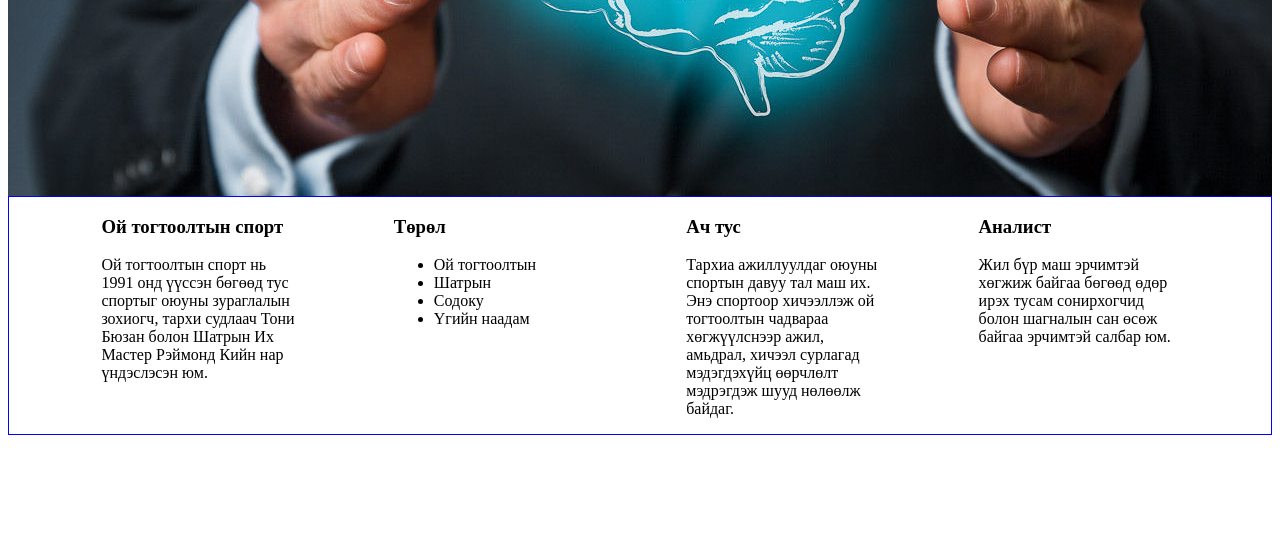
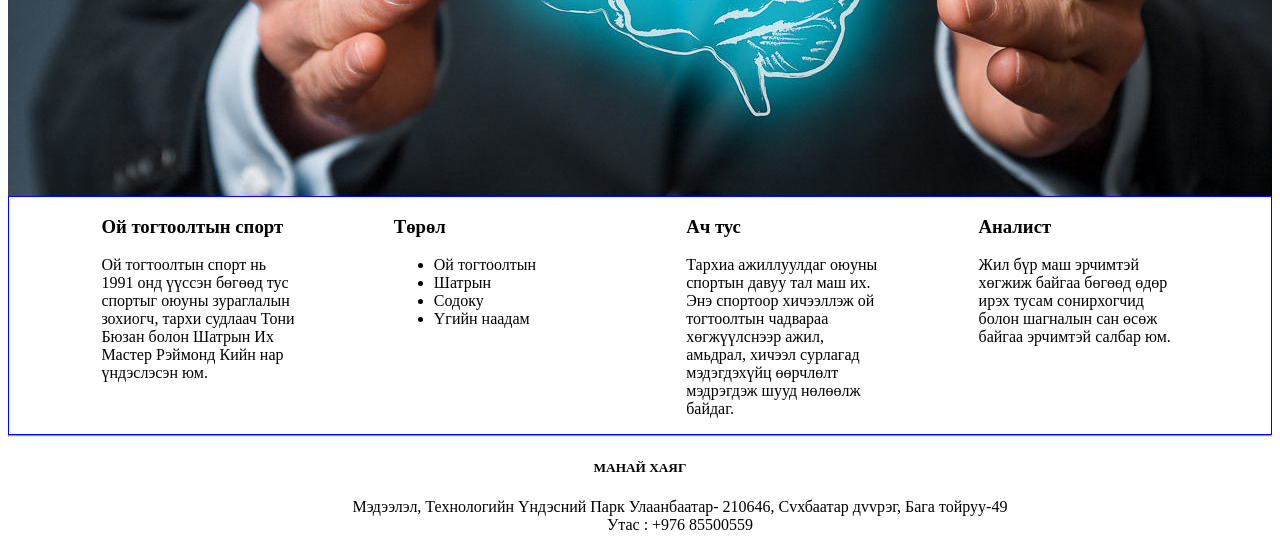
Before and after one commit to enkhmgln/ProjectLuna, a plain HTML site: page main.html in a window 1280 px wide. Shown: the part 292-842 px from the top of the page. Before the commit the page ends 800 px from the top, so only its background shows below. Drawn offline with Linux system fonts and the light colour scheme.

Commit message:
footsection up

```diff
--- a/main.html
+++ b/main.html
@@ -81,6 +81,25 @@
             <p>Жил бүр маш эрчимтэй хөгжиж байгаа бөгөөд өдөр ирэх тусам сонирхогчид болон шагналын сан өсөж байгаа эрчимтэй салбар юм.</p>
         </div>
 </section>
+   <hr>
+<div id="footsection">
+    <div id="footsection" align="center">
+        <div class="middle y-bg-color m-color py-5">
+            <div class="container">
+                <div class="row">
+                    <div class="col-md-4">
+                        <h5 class="font-weight-bold">МАНАЙ ХАЯГ</h5>
+                        <ul class="list-unstyled">
+                            <ul class="my-4">
+                                <div class="row">
+                                    <div class="col-md-1"><i class="fa fa-map-marker"></i></div>
+                                    <div class="col-md-11">  Мэдээлэл, Технологийн Үндэсний Парк
+                                        Улаанбаатар- 210646, Сvхбаатар дvvрэг, Бага тойруу-49</div>
+
+                                </div>
+
+                                <div class="col-md-11">Утас : +976 85500559</div>
+                    </div>
 
 
 </body>
```
